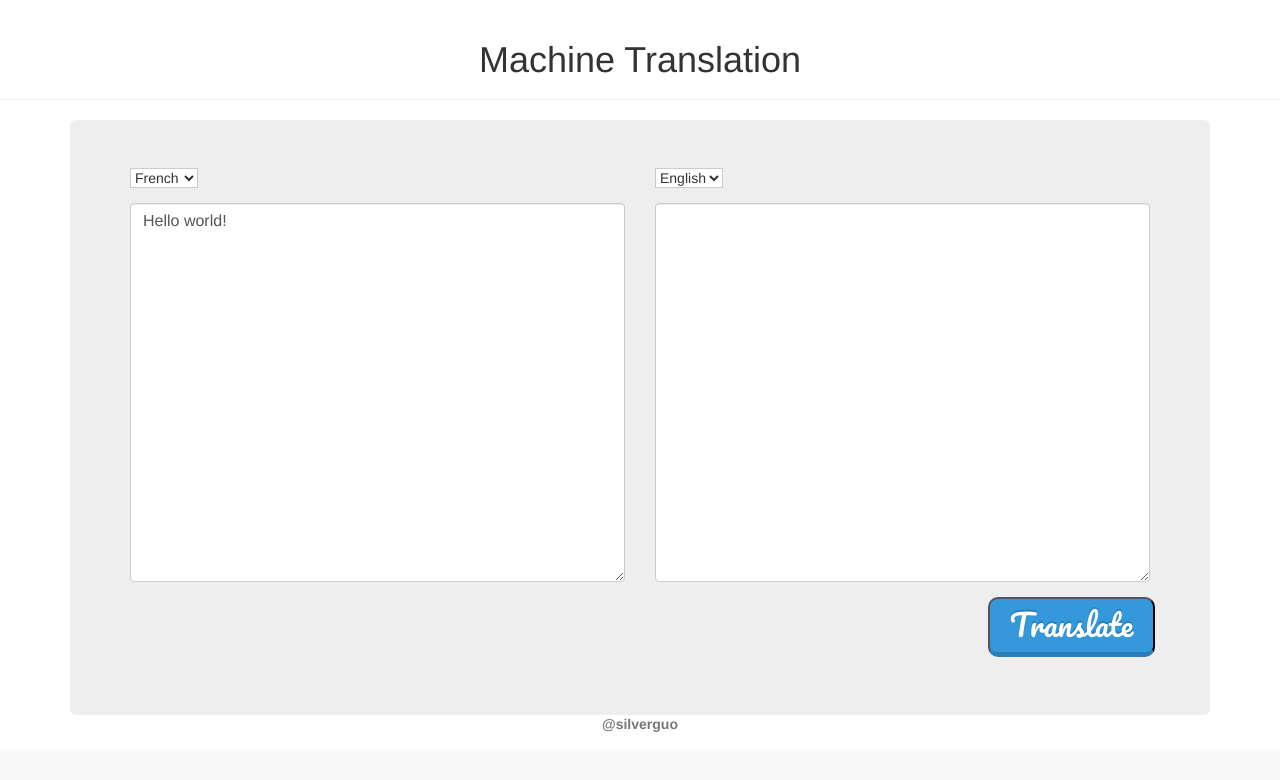
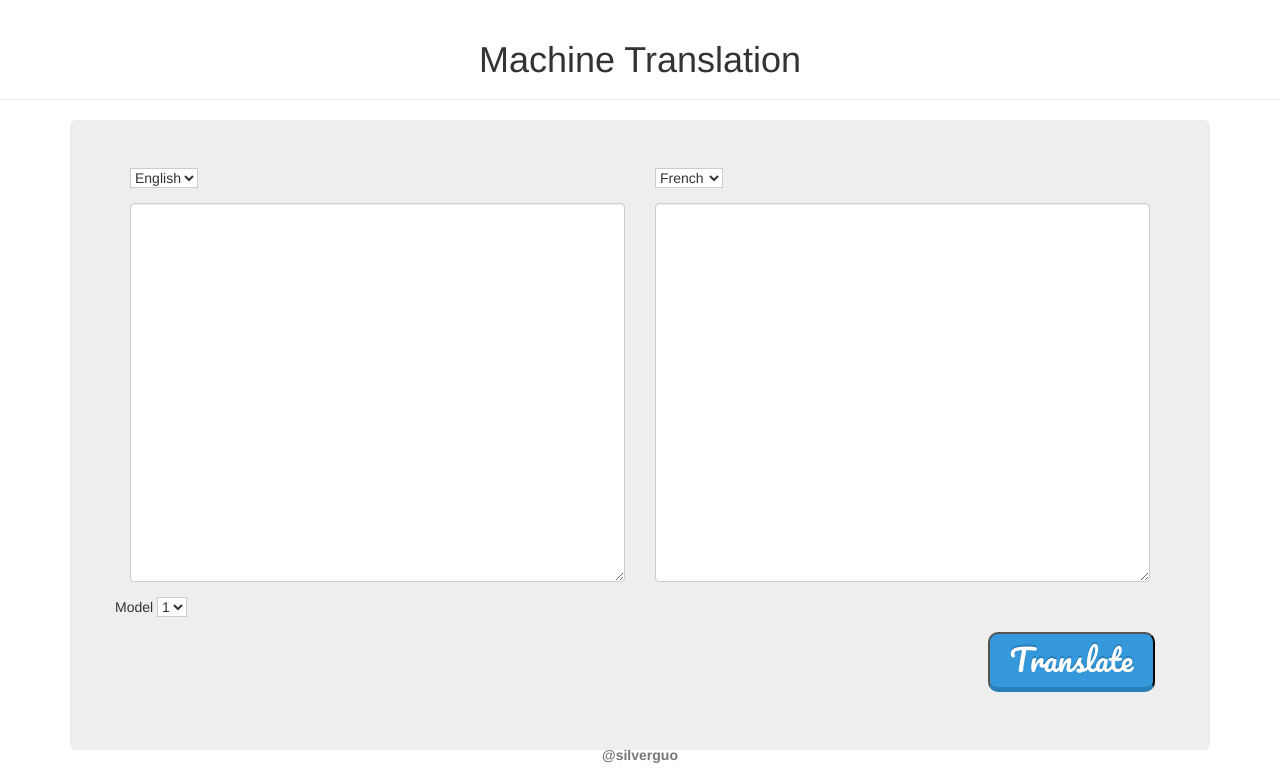
Before and after one commit to silverguo/translate-demo, a Django app: page /nmt/ in a window 1280 px wide. Shown: the part 51-831 px from the top of the page. Before the commit the page ends 783 px from the top, so only its background shows below. Run offline with Django 3.2, Linux system fonts and the light colour scheme; some libraries are stand-ins or nearby versions.

Commit message:
add model selection

```diff
--- a/talk_beta/nmt/forms.py
+++ b/talk_beta/nmt/forms.py
@@ -2,10 +2,13 @@ from django import forms
 from .models import Translate
 
 class TranslateForm(forms.ModelForm):
-    lang_src = forms.ChoiceField(choices=((1, 'French'), (2, 'English'),),
+    lang_src = forms.ChoiceField(choices=((1, 'English'), (2, 'French'),),
                                  widget=forms.Select(attrs={'class':'btn-default'}),
                                  required=True)
     lang_tgt = forms.ChoiceField(choices=((1, 'English'), (2, 'French'),),
+                                 widget=forms.Select(attrs={'class':'btn-default'}),
+                                 required=True)
+    model_id = forms.ChoiceField(choices=((1, '1'), (2, '2'), (3, '3'),),
                                  widget=forms.Select(attrs={'class':'btn-default'}),
                                  required=True)
     record_src = forms.CharField(label='Source sentence',
@@ -19,4 +22,4 @@ class TranslateForm(forms.ModelForm):
 
     class Meta:
         model = Translate
-        fields = ['lang_src', 'lang_tgt', 'record_src', 'record_tgt']
+        fields = ['lang_src', 'lang_tgt', 'model_id', 'record_src', 'record_tgt']
--- a/talk_beta/nmt/models.py
+++ b/talk_beta/nmt/models.py
@@ -3,9 +3,8 @@ from django.db import models
 # Create your models here.
 
 class Translate(models.Model):
-    lang_src = models.CharField(max_length=20,
-                                default='')
-    lang_tgt = models.CharField(max_length=20,
-                                default='')
+    lang_src = models.CharField(max_length=20)
+    lang_tgt = models.CharField(max_length=20)
+    model_id = models.CharField(max_length=4)
     record_src = models.TextField(default='')
     record_tgt = models.TextField(default='')
--- a/talk_beta/nmt/templates/nmt/nmt.html
+++ b/talk_beta/nmt/templates/nmt/nmt.html
@@ -36,6 +36,12 @@
                 </div>
             </div>
             <div class="row">
+                <div class="form-group">
+                    <span>Model</span>
+                    {{ form.model_id }}
+                </div>
+            </div>
+            <div class="row">
                 <div>
                     <button type="submit" class="action-button animate blue">Translate</button>
                 </div>
--- a/talk_beta/nmt/views.py
+++ b/talk_beta/nmt/views.py
@@ -12,6 +12,7 @@ def nmt(request):
             text_src = tform.cleaned_data['record_src']
             tform = TranslateForm({'lang_src': tform.cleaned_data['lang_src'],
                                     'lang_tgt': tform.cleaned_data['lang_tgt'],
+                                    'model_id': tform.cleaned_data['model_id'],
                                     'record_src': text_src,
                                     'record_tgt': text_src})
 
@@ -20,4 +21,6 @@ def nmt(request):
         else:
             print(tform.errors)
 
-    return render(request, 'nmt/nmt.html', {'form': TranslateForm({'record_src': 'Hello world!'})})
+    return render(request, 'nmt/nmt.html', {'form': TranslateForm({'lang_src': 1,
+                                                                   'lang_tgt': 2,
+                                                                   'model_id': 1})})
```
